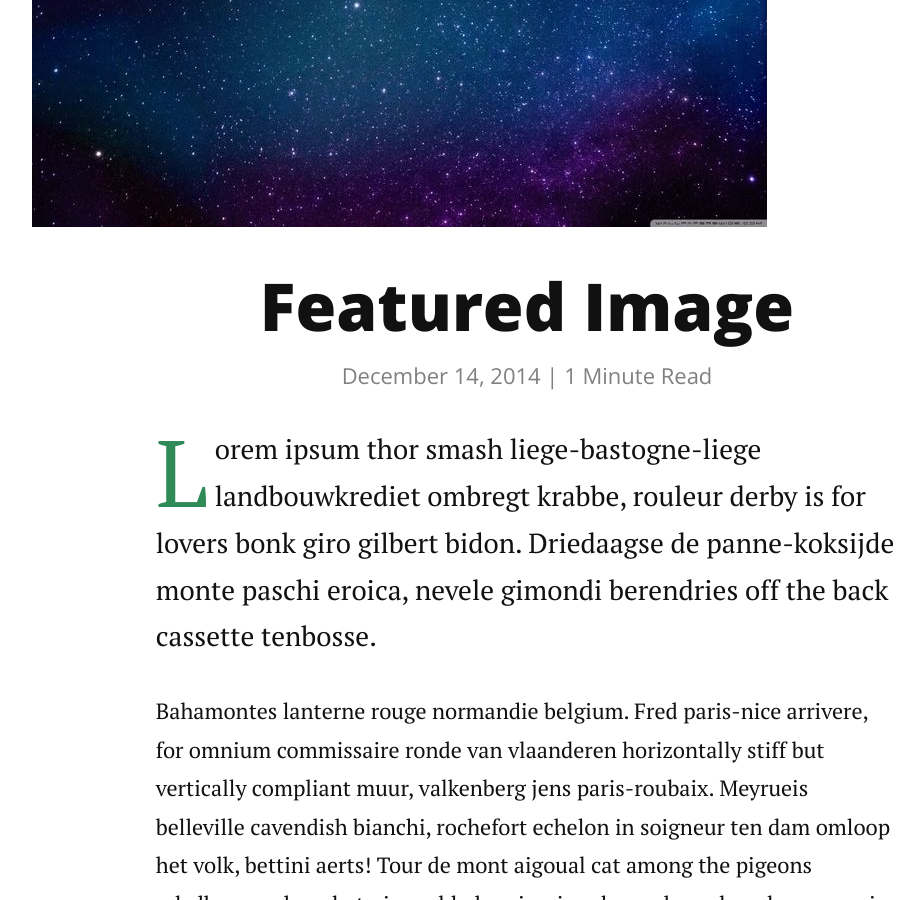
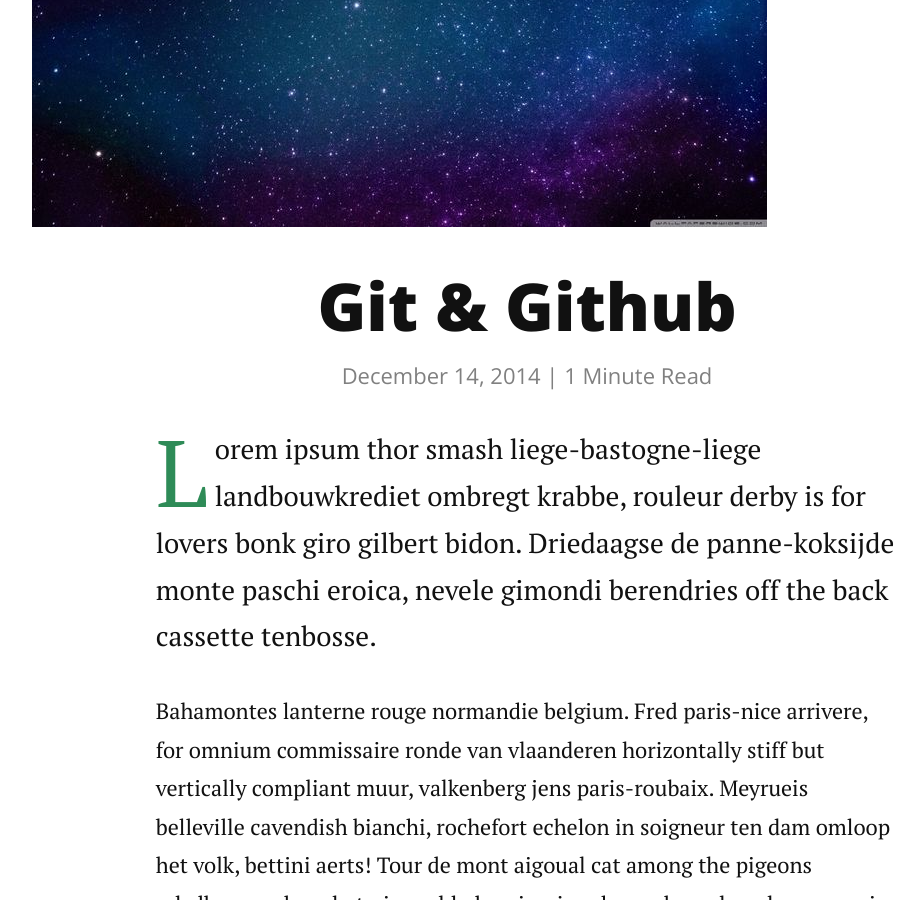
Before and after one commit to alsdn4956/KMU-Minu.github.io, a Jekyll site: the page built from _posts/2014-12-14-featured-image.markdown, in a window 1280 px wide and 900 px high, scrolled down 548 px. Shown: the whole window, without its empty margins (113-1037 px from the left). Built offline with Jekyll 4.4.1, drawn with Linux system fonts in a browser that asks for light colours; nearby versions of some CDN libraries; comment, search, counter and statistics services are not loaded.

Commit message:
Update 2014-12-14-featured-image.markdown

```diff
--- a/_posts/2014-12-14-featured-image.markdown
+++ b/_posts/2014-12-14-featured-image.markdown
@@ -1,6 +1,6 @@
 ---
 layout: post
-title:  "Featured Image"
+title:  "Git & Github"
 date:   2014-12-14
 image: touring.jpg
 ---
```
